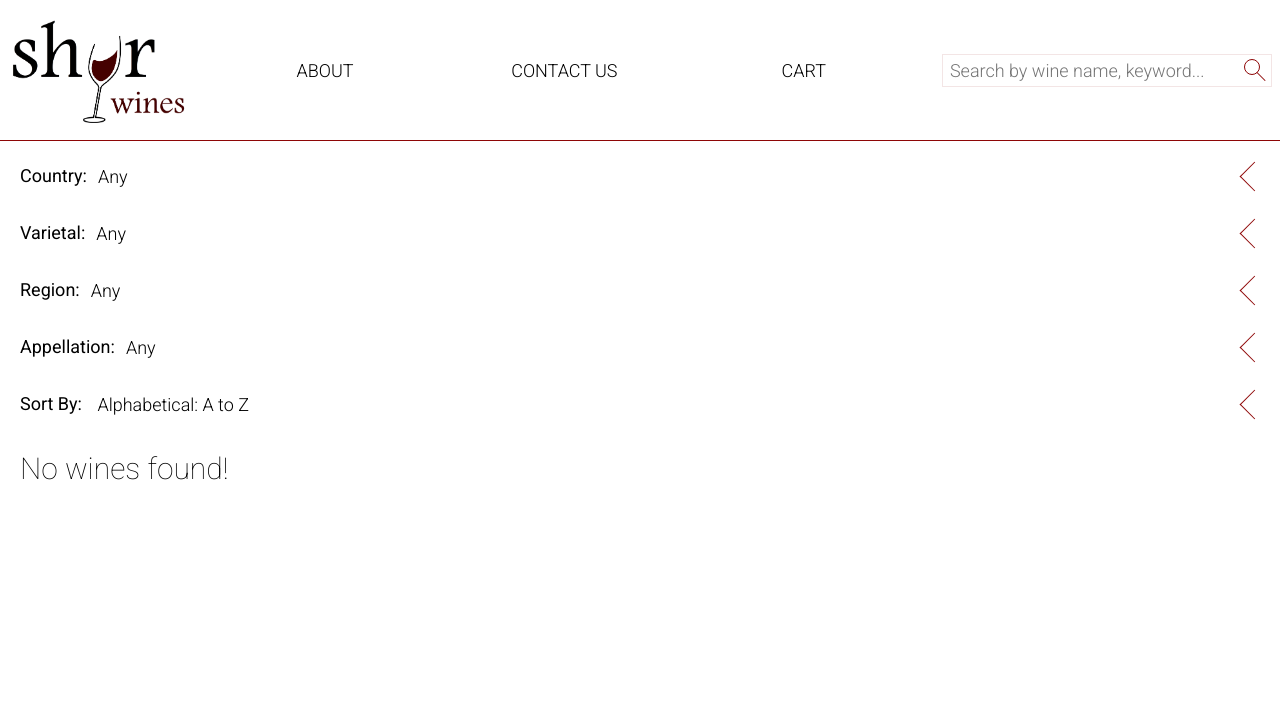
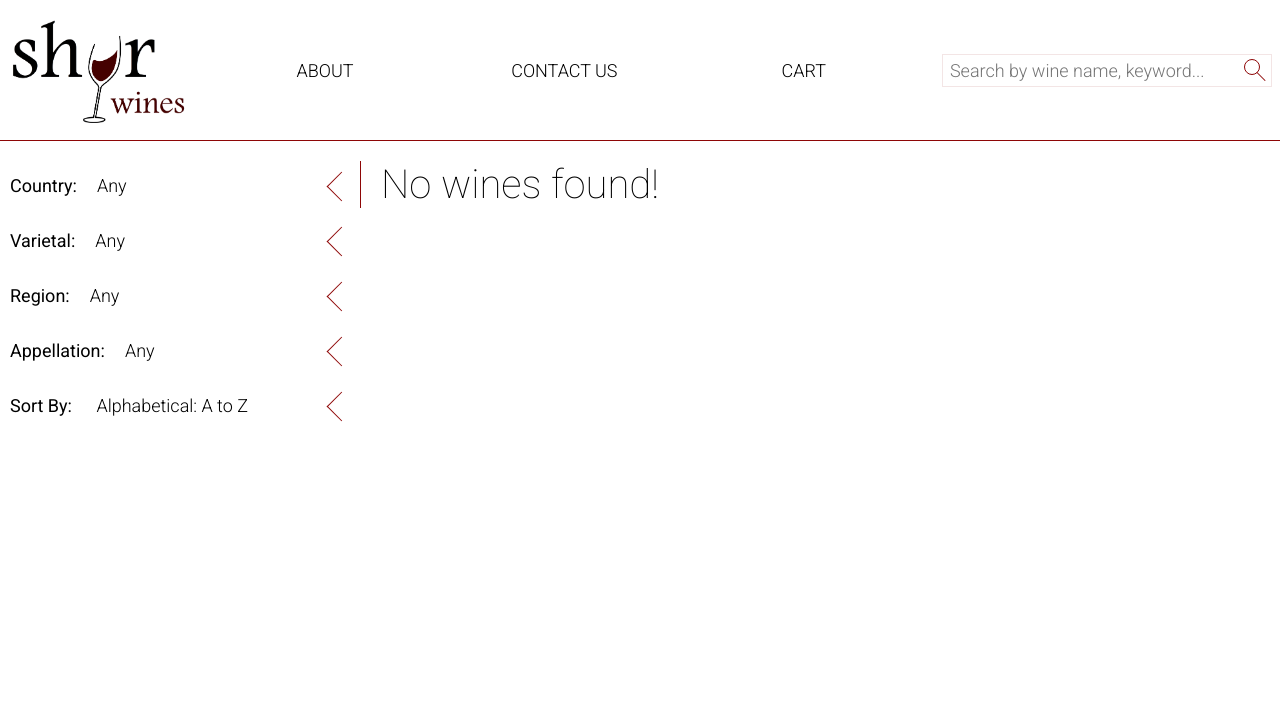
Before and after one commit to ysshah/shyrwines-php, a PHP site: page /all-wines in a window 1280 px wide. Shown: the top 726 px of the page. Run offline with PHP 8.4, Linux system fonts and the light colour scheme; data that the repository does not hold is empty; some libraries are stand-ins or nearby versions.

Commit message:
Made sort arrows permanently visible, unified hover and arrow click actions

```diff
--- a/assets/script.js
+++ b/assets/script.js
@@ -1,13 +1,13 @@
-$(document).ready(function(){
+$(document).ready(function () {
 
     /* Autocomplete function. */
-    $("#nav-search").keyup(function() {
+    $("#nav-search").keyup(function () {
         if ($("#nav-search").val()) {
             $.ajax({
                 url: "ajax/autocomplete.php",
                 type: "POST",
                 data: {"q": $("#nav-search").val()},
-                success: function(data) {
+                success: function (data) {
                     if (data) {
                         $("#auto-container").html(data);
                         $("#auto-container").show();
@@ -21,54 +21,62 @@
         }
     });
 
-    var ismobile = /Android|webOS|iPhone|iPad|iPod|BlackBerry/i.test(navigator.userAgent);
-
-    /*  */
-    $(".sort-arrow").click(function(){
+    /* Expand or contract sorting options upon arrow click. */
+    $(".sort-arrow").click(function () {
         var window = $(this).siblings("div.select-window.sort").get(0);
         if ($(this).hasClass("left")) {
             $(this).data("original", window.firstChild.style.marginTop);
             var child = $(window.firstChild);
             $(window).css({"height": Math.min(407, child.height()),
                            "overflow-y": "scroll",
-                           "border": "1px solid rgb(142, 6, 6)"});
+                           "box-shadow": "0px 0px 5px #8e0606"});
             $(this).removeClass("left");
             $(this).addClass("down");
             child.css("margin-top", "0px");
         } else {
             $(window).css({"height": "50px",
                            "overflow-y": "hidden",
-                           "border": "1px solid white"});
-            $(window).animate({scrollTop: "0px"})
+                           "box-shadow": "none"});
+            $(window).animate({scrollTop: "0px"});
             $(this).removeClass("down");
             $(this).addClass("left");
             $(window.firstChild).css("margin-top", $(this).data("original"));
             $(this).data("clicked", false);
         }
     });
-    $(".select-window.sort").hover(function(){
+
+    /* Expand or contract sorting options upon hover. */
+    $(".select-window.sort").hover(function () {
+        $(this).siblings(".sort-arrow").removeClass("left");
+        $(this).siblings(".sort-arrow").addClass("down");
         var child = $(this.firstChild);
         $(this).data("original", this.firstChild.style.marginTop);
-        $(this).css("height", Math.min(407, child.height()));
+        $(this).css({"height": Math.min(407, child.height()),
+                           "overflow-y": "scroll",
+                           "box-shadow": "0px 0px 5px #8e0606"});
         child.css("margin-top", "0px");
-    }, function(){
-        $(this).css("height", "50px");
-        $(this).animate({scrollTop: "0px"})
+    }, function () {
+        $(this).siblings(".sort-arrow").removeClass("down");
+        $(this).siblings(".sort-arrow").addClass("left");
+        $(this).css({"height": "50px",
+                           "overflow-y": "hidden",
+                           "box-shadow": "none"});
+        $(this).animate({scrollTop: "0px"});
         $(this.firstChild).css("margin-top", $(this).data("original"));
     });
 
     /* Adds a wine to the cart from the VIEW page. */
-    $(".view-add").click(function() {
+    $(".view-add").click(function () {
         var quantity = Number($(this).siblings("input#view-quantity").val());
         if (quantity > 0) {
             var id = $(this).attr("id");
             var name = $("div#view-title").text();
             $("#wine-added-name").text(name + " (" + quantity + ")");
             $.ajax({
-                type:	"POST",
-                url:	"ajax/update-cart.php",
-                data:	"type=add&id=" + id + "&quantity=" + quantity,
-                success: function(msg) {
+                type:    "POST",
+                url:    "ajax/update-cart.php",
+                data:    "type=add&id=" + id + "&quantity=" + quantity,
+                success: function (msg) {
                     if (msg) {
                         alert(msg);
                     } else {
@@ -82,11 +90,11 @@
     /* Remove a wine bottle from the cart. */
     function removeWine(wine, id) {
         $.ajax({
-			type:	"POST",
-			url:	"ajax/update-cart.php",
-			data:	"type=remove&id=" + id,
-			success: function(msg){
-                wine.fadeOut(function(){
+            type:    "POST",
+            url:    "ajax/update-cart.php",
+            data:    "type=remove&id=" + id,
+            success: function (msg) {
+                wine.fadeOut(function () {
                     $("div#cart-content").load("ajax/cart-items.php");
                 });
             }
@@ -94,7 +102,7 @@
     }
 
     /* Update a wine's quantity in the cart upon its quantity focusout. */
-    $(document).on("focusout", "div.cart-quantity input", function() {
+    $(document).on("focusout", "div.cart-quantity input", function () {
         var id = $(this).attr("id");
         var wine = $(this).parent().parent();
         var quantity = $(this).val();
@@ -102,18 +110,18 @@
             removeWine(wine, id);
         } else {
             $.ajax({
-                type:	"POST",
-                url:	"ajax/update-cart.php",
-                data:	"type=update&id=" + id + "&quantity=" + quantity,
-                success: function(msg){
+                type:    "POST",
+                url:    "ajax/update-cart.php",
+                data:    "type=update&id=" + id + "&quantity=" + quantity,
+                success: function (msg) {
                     $("div#cart-content").load("ajax/cart-items.php");
                 }
             });
-        };
+        }
     });
 
     /* Remove a wine from the cart upon clicking the "remove" button. */
-    $(document).on("click", "button.remove", function() {
+    $(document).on("click", "button.remove", function () {
         var id = $(this).attr("id");
         var wine = $(this).parent().parent();
         removeWine(wine, id);
@@ -138,8 +146,8 @@
             email.parent().css("color", "black");
             email.css("border-color", "rgba(142, 6, 6, 0.5)");
             return passed;
-        };
-    };
+        }
+    }
 
     /* Validate a zipcode. Either 55555 or 55555-5555. */
     function validate_zipcode(passed) {
@@ -159,20 +167,20 @@
             zipcode.parent().css("color", "black");
             zipcode.css("border-color", "rgba(142, 6, 6, 0.5)");
             return passed;
-        };
-    };
+        }
+    }
 
     /* Validate the order form on the cart page. */
     function validate() {
         var passed = true;
         $("input.order-form:not(input#email, input#zipcode),"
-          + "select#state").each(function() {
+            + "select#state").each(function () {
             if (!$(this).val()) {
                 $(this).css("border-color", "red");
                 $(this).parent().css("color", "red");
                 $(this).attr("placeholder", "Required");
                 passed = false;
-            };
+            }
         });
         if (!$("input#agree").prop("checked")) {
             $("div#form-agree label").css("color", "red");
@@ -181,20 +189,20 @@
         passed = validate_email(passed);
         passed = validate_zipcode(passed);
         return passed;
-    };
+    }
 
     /* Change the agreement text to red or black depending on agreement. */
-    $("input#agree").change(function() {
+    $("input#agree").change(function () {
         if (!$(this).prop("checked")) {
             $("div#form-agree label").css("color", "red");
         } else {
             $("div#form-agree label").css("color", "black");
-        };
+        }
     });
 
     /* Validate input fields upon focusout. */
     $("input.order-form:not(input#email, input#zipcode),"
-      + "select#state").focusout(function() {
+        + "select#state").focusout(function () {
         if ($(this).val()) {
             $(this).parent().css("color", "black");
             $(this).css("border-color", "rgba(142, 6, 6, 0.5)");
@@ -202,31 +210,31 @@
             $(this).css("border-color", "red");
             $(this).parent().css("color", "red");
             $(this).attr("placeholder", "Required");
-        };
+        }
     });
 
     /* Validate email upon focusout. */
-    $("input#email").focusout(function() {
+    $("input#email").focusout(function () {
         validate_email(true);
     });
 
     /* Validate zipcode upon focusout. */
-    $("input#zipcode").focusout(function() {
+    $("input#zipcode").focusout(function () {
         validate_zipcode(true);
     });
 
     /* Validate order form upon "Submit Order" button click. */
-    $("button#submit-order").click(function(){
+    $("button#submit-order").click(function () {
         var form = $("#order-form");
         var dat = form.find("#name, #email, #phone, #address, "
                           + "#city, #state, #zipcode, #comment, "
                           + "#agree").serialize();
         if (validate()) {
             $.ajax({
-                type:	"POST",
-                url:	"ajax/update-cart.php",
-                data:	"type=order&" + dat,
-                success: function(msg) {
+                type:    "POST",
+                url:    "ajax/update-cart.php",
+                data:    "type=order&" + dat,
+                success: function (msg) {
                     if (msg) {
                         alert(msg);
                     } else {
@@ -237,7 +245,7 @@
 //                                $("div#thanks-wrapper").fadeIn();
 //                            });
 //                        });
-                    };
+                    }
     //                $("#content").fadeOut(function() {
     //                    $("#content").remove();
     //                    $("#thanks-wrapper").show();
--- a/assets/style.css
+++ b/assets/style.css
@@ -370,29 +363,18 @@
 /* ALL WINES */
 .sort-option-wrapper {
     margin-bottom: 5px;
+    position: relative;
 }
 #sort-bar {
     position: relative;
-/*    height: 50px;*/
     line-height: 50px;
     font-size: 18px;
     float: left;
-    width: 300px;
+    width: 350px;
 }
-/*
-#sort-bar:after {
-    content: "";
-    width: 100%;
-    height: 1px;
-    background-color: #8e0606;
-    position: absolute;
-    bottom: -10px;
-    left: 0px;
-}
-*/
 .sort-option-title {
     display: inline-block;
-
+    padding-right: 10px;
 }
 .select-window.sort {
     line-height: 50px;
@@ -401,6 +383,27 @@
     font-weight: 300;
     vertical-align: top;
     z-index: 2;
+}
+.sort-arrow {
+    display: inline-block;
+    position: absolute;
+    top: 15px;
+    right: 8px;
+    border-bottom: 1px solid #8e0606;
+    border-left: 1px solid #8e0606;
+    height: 20px;
+    width: 20px;
+    transition: 0.2s;
+}
+.left {
+    transform: rotate(45deg);
+    -webkit-transform: rotate(45deg);
+}
+.down {
+    top: 10px;
+    right: 11px;
+    transform: rotate(-45deg);
+    -webkit-transform: rotate(-45deg);
 }
 #info-bar {
     position: relative;
@@ -460,7 +463,9 @@
 }
 #listed-wines {
     margin-top: 20px;
-    margin-left: 300px;
+    margin-left: 350px;
+    padding-left: 20px;
+    border-left: 1px solid #8e0606;
 }
 .list-wine {
     position: relative;
@@ -1004,52 +1010,12 @@
 }
 
 
-/* TABLET / SMALL SCREEN ADJUSTMENTS HERE */
+/* LESS THAN 900px */
 @media only screen and (max-device-width: 900px), only screen and (max-width: 900px) {
 
     /* ALL WINES */
-    #sort-bar {
-        float: none;
+    .list-wine {
         width: 100%;
-    }
-    #listed-wines {
-        margin-left: 0;
-    }
-    .sort-option-wrapper {
-        display: block;
-        position: relative;
-        padding-left: 10px;
-    }
-    .select-window.sort {
-        border: 1px solid white;
-    }
-    .select-window:hover {
-        box-shadow: none;
-    }
-    .sort-arrow {
-        display: inline-block;
-        position: absolute;
-        top: 15px;
-        right: 5px;
-        border-bottom: 1px solid #8e0606;
-        border-left: 1px solid #8e0606;
-        height: 20px;
-        width: 20px;
-        transition: 0.2s;
-    }
-    .left {
-        transform: rotate(45deg);
-        -webkit-transform: rotate(45deg);
-    }
-    .down {
-        top: 10px;
-        right: 11px;
-        transform: rotate(-45deg);
-        -webkit-transform: rotate(-45deg);
-    }
-    #num-wines {
-        padding-left: 10px;
-        font-size: 30px;
     }
 
     /* VIEW */
```
Also changed, not shown: other parts of assets/style.css (+58 -13 lines). Lines whose indentation alone changed are shown as unchanged.
